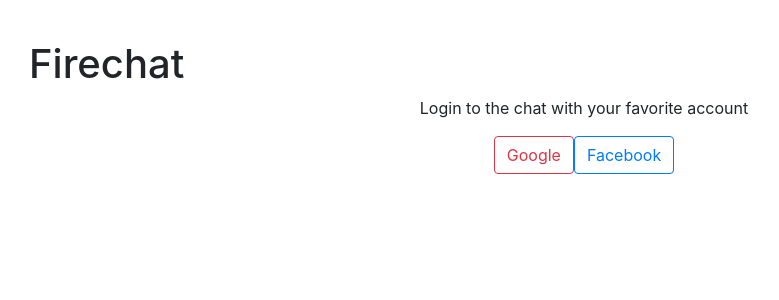
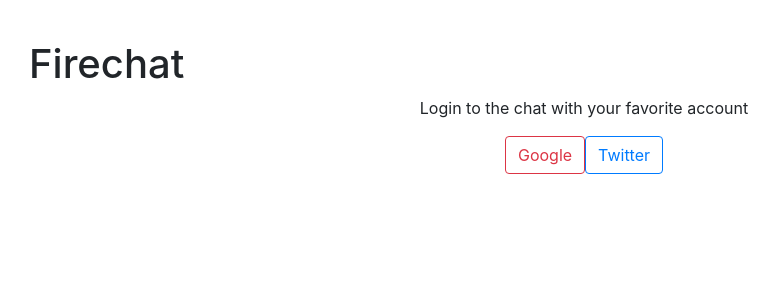
Before and after one commit to urielexis64/firechat, an Angular app: page / in a window 1280 px wide. Shown: the top 300 px of the page, without its empty margins (56-835 px from the left). Built offline with nearby package versions, Linux system fonts and the light colour scheme; no server answers; what angularfire2 would draw is missing.

Commit message:
Login by Twitter

```diff
--- a/src/app/components/login/login.component.html
+++ b/src/app/components/login/login.component.html
@@ -10,10 +10,10 @@
     </button>
     <button
       type="button"
-      (click)="login('facebook')"
+      (click)="login('twitter')"
       class="btn btn-outline-primary"
     >
-      Facebook
+      Twitter
     </button>
   </div>
 </div>
```
